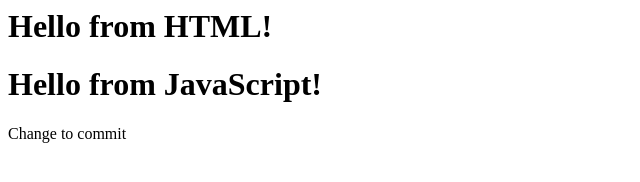
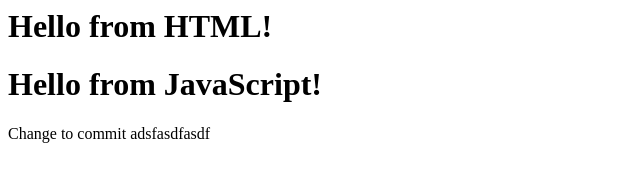
Before and after one commit to jamesleasure/IT2320-JamesLeasure-Fall2018, a plain HTML site: page Lab1/index.html in a window 1280 px wide. Shown: the whole page, without its empty margins (0-640 px from the left). Drawn offline with Linux system fonts and the light colour scheme.

Commit message:
Changed index.html

```diff
--- a/Lab1/index.html
+++ b/Lab1/index.html
@@ -6,6 +6,6 @@
 <body onload="sayHelloJS()">
     <h1>Hello from HTML!</h1>
     <h1 id="js"></h1>
-    Change to commit
+    Change to commit adsfasdfasdf
 </body>
 </html>
```
